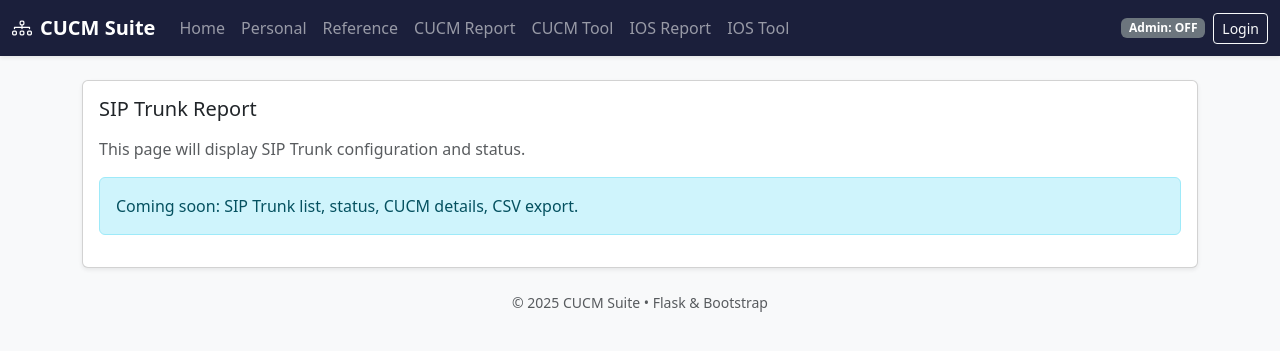
After one commit to mohammedirfani/flask_suite, a Flask app: page /cucm_report/sip_trunk/ in a window 1280 px wide. The commit adds this page. Shown: the top 351 px of the page. Run offline with Flask 3, Linux system fonts and the light colour scheme.

Commit message:
working on CUCm report

```diff
--- a/app/__init__.py
+++ b/app/__init__.py
@@ -23,9 +23,14 @@ def create_app():
     from .personal.favorites import favorites_bp
     from .personal.contacts import contacts_bp
 
+    # cucm_report + sub-apps
+    from .cucm_report import bp as cucm_report_bp
+    from .cucm_report.sip_trunk import sip_trunk_bp
+    from .cucm_report.ris_report import ris_report_bp
+    from .cucm_report.phone_dn_report import phone_dn_report_bp
+
     # Other app groups
     from .reference import bp as reference_bp
-    from .cucm_report import bp as cucm_report_bp
     from .cucm_tool import bp as cucm_tool_bp
     from .ios_report import bp as ios_report_bp
     from .ios_tool import bp as ios_tool_bp
@@ -38,8 +43,13 @@ def create_app():
     app.register_blueprint(favorites_bp, url_prefix="/personal/favorites")
     app.register_blueprint(contacts_bp,  url_prefix="/personal/contacts")
 
+    app.register_blueprint(cucm_report_bp, url_prefix="/cucm_report")
+    app.register_blueprint(sip_trunk_bp, url_prefix="/cucm_report/sip_trunk")
+    app.register_blueprint(ris_report_bp, url_prefix="/cucm_report/ris_report")
+    app.register_blueprint(phone_dn_report_bp, url_prefix="/cucm_report/phone_dn_report")
+
+
     app.register_blueprint(reference_bp,   url_prefix="/reference")
-    app.register_blueprint(cucm_report_bp, url_prefix="/cucm-report")
     app.register_blueprint(cucm_tool_bp,   url_prefix="/cucm-tool")
     app.register_blueprint(ios_report_bp,  url_prefix="/ios-report")
     app.register_blueprint(ios_tool_bp,    url_prefix="/ios-tool")
@@ -57,7 +67,7 @@ def create_app():
         tiles = [
             {"title": "Personal",    "desc": "Favorites & Contacts",      "href": "/personal",     "icon": "person-lines-fill"},
             {"title": "Reference",   "desc": "Circuit & HW Inventory",    "href": "/reference",    "icon": "journals"},
-            {"title": "CUCM Report", "desc": "SIP Trunk & RIS Report",    "href": "/cucm-report",  "icon": "file-earmark-bar-graph"},
+            {"title": "CUCM Report", "desc": "SIP Trunk & RIS Report",    "href": "/cucm_report",  "icon": "file-earmark-bar-graph"},
             {"title": "CUCM Tool",   "desc": "AA & EM Tools",             "href": "/cucm-tool",    "icon": "cpu"},
             {"title": "IOS Report",  "desc": "VLAN & Interface Details",  "href": "/ios-report",   "icon": "clipboard-data"},
             {"title": "IOS Tool",    "desc": "MGCP/SCCP & Intf Bounce",   "href": "/ios-tool",     "icon": "wrench-adjustable"},
--- /dev/null
+++ b/app/cucm_report/sip_trunk.py
@@ -0,0 +1,15 @@
+
+# app/cucm_report/sip_trunk.py
+from flask import Blueprint, render_template
+
+sip_trunk_bp = Blueprint(
+    "sip_trunk",                      # <-- blueprint name (used in url_for)
+    __name__,
+    template_folder="templates",
+    static_folder="static",
+    url_prefix="/cucm_report/sip_trunk"  # final URL path
+)
+
+@sip_trunk_bp.route("/")
+def index():
+    return render_template("cucm_report/sip_trunk/index.html", title="SIP Trunk Report")
--- a/app/cucm_report/templates/cucm_report/home.html
+++ b/app/cucm_report/templates/cucm_report/home.html
@@ -1,4 +1,3 @@
-
 {% extends "base.html" %}
 {% block content %}
   <div class="d-flex justify-content-between align-items-center mb-3">
--- /dev/null
+++ b/app/cucm_report/templates/cucm_report/sip_trunk/index.html
@@ -0,0 +1,14 @@
+{% extends "base.html" %}
+{% block content %}
+<div class="card shadow-sm">
+  <div class="card-body">
+    <h1 class="h5 mb-3">SIP Trunk Report</h1>
+    <p class="text-muted">This page will display SIP Trunk configuration and status.</p>
+
+    <!-- Placeholder for future content -->
+    <div class="alert alert-info">
+      Coming soon: SIP Trunk list, status, CUCM details, CSV export.
+    </div>
+  </div>
+</div>
+{% endblock %}
--- a/app/templates/base.html
+++ b/app/templates/base.html
@@ -30,7 +30,7 @@
             <li class="nav-item"><a class="nav-link" href="/">Home</a></li>
             <li class="nav-item"><a class="nav-link" href="/personal">Personal</a></li>
             <li class="nav-item"><a class="nav-link" href="/reference">Reference</a></li>
-            <li class="nav-item"><a class="nav-link" href="/cucm-report">CUCM Report</a></li>
+            <li class="nav-item"><a class="nav-link" href="/cucm_report">CUCM Report</a></li>
             <li class="nav-item"><a class="nav-link" href="/cucm-tool">CUCM Tool</a></li>
             <li class="nav-item"><a class="nav-link" href="/ios-report">IOS Report</a></li>
             <li class="nav-item"><a class="nav-link" href="/ios-tool">IOS Tool</a></li>
```
Also changed, not shown: app/cucm_report/__init__.py (+12 -4 lines), app/cucm_report/phone_dn_report.py (added, +15 -0 lines), app/cucm_report/ris_report.py (added, +18 -0 lines), app/cucm_report/routes.py (+29 -7 lines), app/cucm_report/templates/cucm_report/phone_dn_report/index.html (added, +14 -0 lines), app/cucm_report/templates/cucm_report/ris_report/index.html (added, +14 -0 lines), app/cucm_report/templates/cucm_report/zz_ris_report.html (renamed from app/cucm_report/templates/cucm_report/ris-report.html), app/cucm_report/templates/cucm_report/zz_sip_trunk.html (renamed from app/cucm_report/templates/cucm_report/sip-trunk.html).
